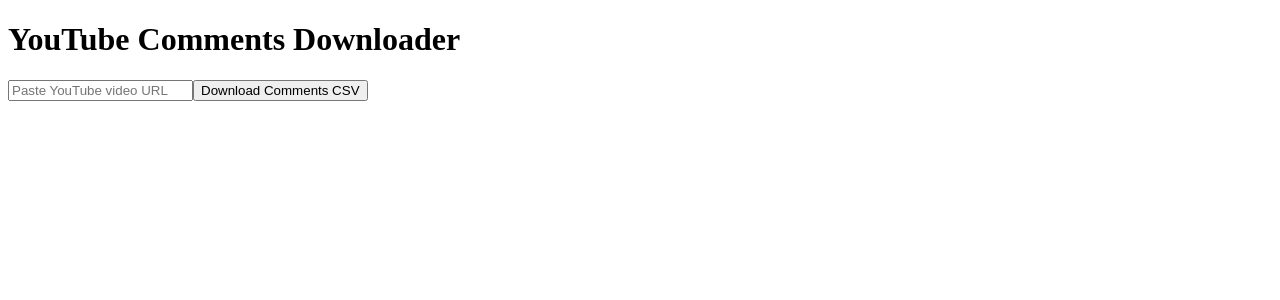
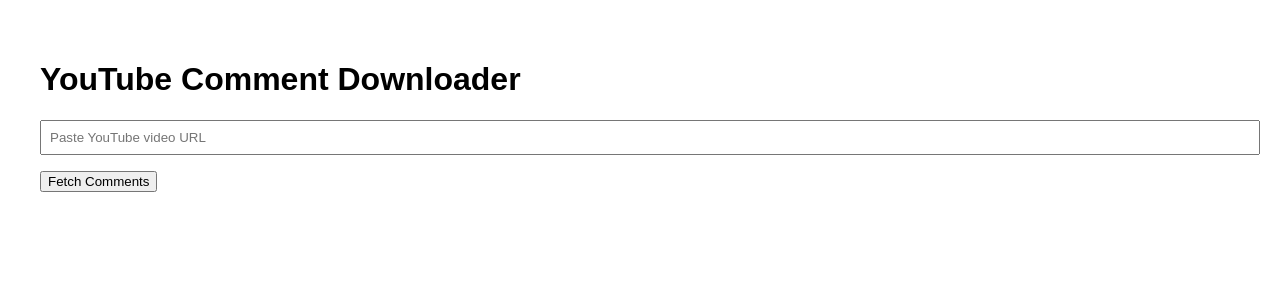
Before and after one commit to Mdln0/Youtubecomments, a Next.js app: page / in a window 1280 px wide. Shown: the top 300 px of the page. Built offline with nearby package versions, Linux system fonts and the light colour scheme.

Commit message:
Update index.tsx

```diff
--- a/pages/index.tsx
+++ b/pages/index.tsx
@@ -1,75 +1,78 @@
 import { useState } from "react";
-const Papa = (await import('papaparse')).default;
-
 
 export default function Home() {
   const [ytUrl, setYtUrl] = useState("");
+  const [comments, setComments] = useState<string[]>([]);
   const [loading, setLoading] = useState(false);
   const [error, setError] = useState("");
 
-  const extractVideoId = (url: string) => {
-    // Simple regex for youtube video ID extraction
-    const match = url.match(
-      /(?:v=|\/videos\/|embed\/|youtu\.be\/|\/v\/|\/e\/|watch\?v=|watch\?.+&v=)([a-zA-Z0-9_-]{11})/
-    );
-    return match ? match[1] : null;
+  const fetchComments = async () => {
+    try {
+      setLoading(true);
+      setError("");
+      setComments([]);
+
+      const videoId = extractVideoId(ytUrl);
+      if (!videoId) {
+        setError("Invalid YouTube URL");
+        setLoading(false);
+        return;
+      }
+
+      const res = await fetch(`/api/comments?videoId=${videoId}`);
+      if (!res.ok) throw new Error("Failed to fetch comments");
+
+      const data = await res.json();
+      setComments(data.comments);
+    } catch (err: any) {
+      setError(err.message || "An error occurred");
+    } finally {
+      setLoading(false);
+    }
   };
 
-  const downloadCSV = (data: any[]) => {
-    const csv = Papa.unparse(data);
+  const downloadCSV = async () => {
+    const Papa = (await import("papaparse")).default;
+    const csv = Papa.unparse(comments.map((text) => ({ comment: text })));
+
     const blob = new Blob([csv], { type: "text/csv;charset=utf-8;" });
     const url = URL.createObjectURL(blob);
     const link = document.createElement("a");
     link.href = url;
-    link.setAttribute("download", "youtube-comments.csv");
+    link.setAttribute("download", "youtube_comments.csv");
     document.body.appendChild(link);
     link.click();
     document.body.removeChild(link);
   };
 
-  const fetchComments = async () => {
-    setError("");
-    const videoId = extractVideoId(ytUrl);
-    if (!videoId) {
-      setError("Invalid YouTube URL");
-      return;
-    }
-    setLoading(true);
-    try {
-      const res = await fetch(`/api/comments?videoId=${videoId}`);
-      if (!res.ok) {
-        throw new Error("Failed to fetch comments");
-      }
-      const data = await res.json();
-      if (data.comments.length === 0) {
-        setError("No comments found or comments are disabled");
-      } else {
-        downloadCSV(data.comments);
-      }
-    } catch (err: any) {
-      setError(err.message);
-    }
-    setLoading(false);
+  const extractVideoId = (url: string) => {
+    const regExp = /^.*((youtu.be\/)|(v\/)|(u\/\w\/)|(embed\/)|(watch\?))\??v?=?([^#&?]*).*/;
+    const match = url.match(regExp);
+    return match && match[7].length === 11 ? match[7] : null;
   };
 
   return (
-    <div className="min-h-screen flex flex-col justify-center items-center bg-gray-50 p-4">
-      <h1 className="text-3xl font-bold mb-6">YouTube Comments Downloader</h1>
+    <div style={{ padding: "2rem", fontFamily: "Arial, sans-serif" }}>
+      <h1>YouTube Comment Downloader</h1>
       <input
         type="text"
         placeholder="Paste YouTube video URL"
         value={ytUrl}
         onChange={(e) => setYtUrl(e.target.value)}
-        className="border border-gray-300 p-2 rounded w-full max-w-md mb-4"
+        style={{ width: "100%", padding: "0.5rem", marginBottom: "1rem" }}
       />
-      <button
-        onClick={fetchComments}
-        disabled={loading}
-        className="bg-blue-600 text-white px-4 py-2 rounded disabled:bg-blue-300"
-      >
-        {loading ? "Fetching..." : "Download Comments CSV"}
+      <button onClick={fetchComments} disabled={loading}>
+        {loading ? "Fetching..." : "Fetch Comments"}
       </button>
-      {error && <p className="mt-4 text-red-600">{error}</p>}
+
+      {error && <p style={{ color: "red" }}>{error}</p>}
+
+      {comments.length > 0 && (
+        <>
+          <p>{comments.length} comments loaded.</p>
+          <button onClick={downloadCSV}>Download CSV</button>
+        </>
+      )}
     </div>
   );
 }
```
